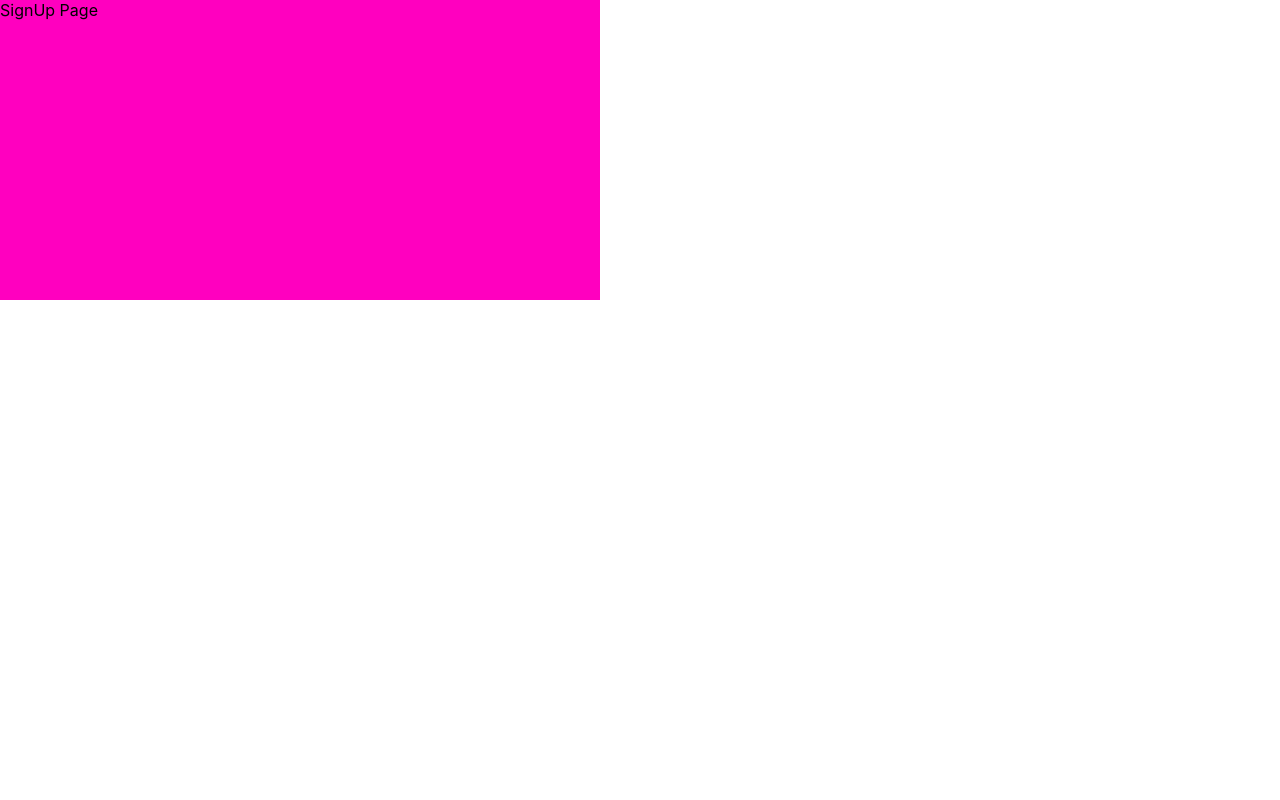
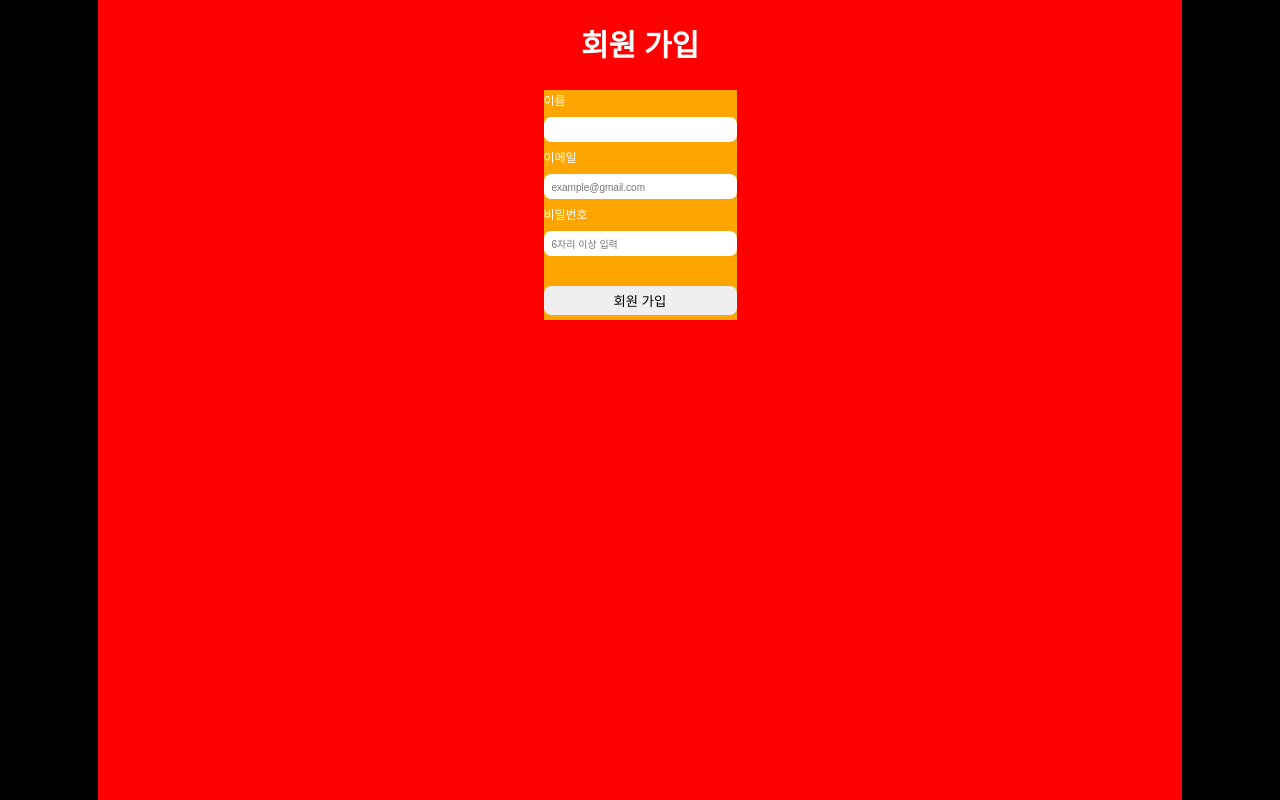
Before and after one commit to 202030138SanghyunChoi/TypeScript, a React (Create React App) app: page /signup in a window 1280 px wide. Built offline with nearby package versions, Linux system fonts and the light colour scheme; the HTML template or start-up script is replaced by a standard one.

Commit message:
Feat: 3주차 커밋

```diff
--- a/package.json
+++ b/package.json
@@ -17,6 +17,7 @@
     "react-scripts": "5.0.1",
     "styled-component": "^2.8.0",
     "styled-components": "^6.1.13",
+    "styled-reset": "^4.5.2",
     "typescript": "^4.9.5",
     "web-vitals": "^2.1.4"
   },
--- a/src/App.tsx
+++ b/src/App.tsx
@@ -1,45 +1,68 @@
 import { RouterProvider, createBrowserRouter } from "react-router-dom";
-import styled from "styled-components";
-import Home from "./screens/Home";
-import Profile from "./screens/Profile";
-import Signin from "./screens/SignIn";
-import Signup from "./screens/SignUp";
+import styled, { createGlobalStyle } from "styled-components";
+import Home from "./screens/home";
+import Profile from "./screens/profile";
+import Signin from "./screens/signin";
+import Signup from "./screens/signup";
+import reset from "styled-reset";
 
 // Page 관리 기능 - home, profile, signin, signup 기능 구현
 
 // 라우터
-const router = createBrowserRouter([{
+const router = createBrowserRouter([
+  {
     path: "/",
-  children: [{
+    children: [
+      {
         // home 기능
         path: "",
-    element: <Home/>
-  }, {
+        element: <Home />,
+      },
+      {
         // profile 기능
         path: "profile",
-    element: <Profile/>
-  }]
-}, {
+        element: <Profile />,
+      },
+    ],
+  },
+  {
     path: "/signin",
-  element: <Signin/>
-}, {
+    element: <Signin />,
+  },
+  {
     path: "/signup",
-  element: <Signup/>
-}]);
+    element: <Signup />,
+  },
+]);
 
 const Container = styled.div`
-  background-color: #ff00bf;
-  height: 300px;
-  width: 600px;
+  // 100vh = 화면 전체 비율
+  height: 100vh;
+  // 크기 지정 전까지 요소의 크기만큼만 적용
+  display: flex;
+  // 중앙 정렬
+  justify-content: center;
 `;
-const Title = styled.div``;
 
 function App() {
   return (
+    // className??????????????????????????????
     <Container className="App">
+      <GlobalStyle />
       <RouterProvider router={router}></RouterProvider>
     </Container>
   );
 }
 
 export default App;
+
+// 전역 Global CSS Style
+const GlobalStyle = createGlobalStyle`
+  // ????????????????????
+  ${reset}
+  body{
+    background-color: black;
+    color: white;
+    font-family: system-ui, -apple-system, BlinkMacSystemFont, 'Segoe UI', Roboto, Oxygen, Ubuntu, Cantarell, 'Open Sans', 'Helvetica Neue', sans-serif;
+  }
+`;
--- a/src/screens/SignUp.tsx
+++ b/src/screens/SignUp.tsx
@@ -1,10 +1,128 @@
-import styled from "styled-components"
+import { useState } from "react";
+import styled from "styled-components";
 
-const SignUp = styled.div``;
-const Title = styled.div``;
+// ?????????????????????????????????
+const Container = styled.div`
+  display: flex;
+  // 세로 정렬
+  flex-direction: column;
+  // 요소들 가운데 배치
+  align-items: center;
+  width: 80%;
+  // 반응형 웹 최대 크기
+  max-width: 1600px;
+  padding: 30px;
+  background-color: red;
+`;
+
+const Title = styled.div`
+  font-size: 30px;
+  font-weight: 700;
+`;
+
+// 로고 이미지
+
+// 회원 가입 폼
+const Form = styled.form`
+  display: flex;
+  // 안에서 요소들끼리 간격
+  gap: 10px;
+  flex-direction: column;
+  margin-top: 30px;
+  background-color: orange;
+  padding-top: 5px;
+  padding-bottom: 5px;
+`;
+
+// Text 입력 칸
+const Input = styled.input`
+  border-radius: 7px;
+  border: none;
+  // 상하, 좌우
+  padding: 5px 8px;
+  // 속성의 스타일 변경
+  &::placeholder {
+    font-size: 10px;
+  }
+  // 속성의 조건부 스타일 변경
+  &[type="submit"] {
+    margin-top: 20px;
+    // 클릭 느낌 나게
+    cursor: pointer;
+  }
+`;
+
+// 안내말
+const SubTitle = styled.p`
+  font-size: 12px;
+`;
 
 export default () => {
-    return <SignUp>
-        <Title>SignUp Page</Title>
-    </SignUp>
-}
+  // default로 export하느 컴포넌트 안에서 return 하기 전에 로직 작성
+
+  // 회원 정보 저장(State - 값이 변경되는 변수 / stateHook 사용)
+  // 리턴값을 배열형태로 두개를 받아옴. 변수(저장할데이터값), set변수(값을 변경할 함수)
+  const [nickName, setNickName] = useState<string>("");
+  const [email, setEmail] = useState<string>("");
+  const [password, setPassword] = useState<string>("");
+
+  // 회원 정보 가공 및 수정(OnChange 사용)
+  const onChange = (event: React.ChangeEvent<HTMLInputElement>) => {
+    // 입력값 위치
+    // event가 가지고 있는 값 추출(그 안에 있는 값을 뽑을때는 :{} 사용)
+    // 각각의 input에 onChange마다 값이 들어오기 때문에 name에 맞는 value 할당
+    const {
+      target: { name, value },
+    } = event;
+
+    switch (name) {
+      case "nickName":
+        setNickName(value);
+        break;
+      case "email":
+        setEmail(value);
+        break;
+      case "password":
+        setPassword(value);
+        break;
+    }
+  };
+
+  // 회원 가입 버튼 클릭 시 입력한 폼의 정보를 전송(Validate 포함)
+  // 중복 계정 및 에러 사항 처리
+  // 로딩 처리
+  const onSubmit = () => {};
+
+  return (
+    <Container>
+      <Title>회원 가입</Title>
+      <Form>
+        <SubTitle>이름</SubTitle>
+        {/* onChange 생략 과정 */}
+        <Input
+          type="text"
+          name="nickName"
+          onChange={onChange}
+          value={nickName}
+        />
+        <SubTitle>이메일</SubTitle>
+        <Input
+          type="email"
+          name="email"
+          placeholder="example@gmail.com"
+          onChange={onChange}
+          value={email}
+        />
+        <SubTitle>비밀번호</SubTitle>
+        <Input
+          type="password"
+          name="password"
+          placeholder="6자리 이상 입력"
+          onChange={onChange}
+          value={password}
+        />
+        <Input type="submit" value="회원 가입" />
+      </Form>
+    </Container>
+  );
+};
```
Also changed, not shown: src/screens/Home.tsx (+6 -4 lines), 1 other file (tests, documents, lock files or other folders). Lines whose indentation alone changed are shown as unchanged.
